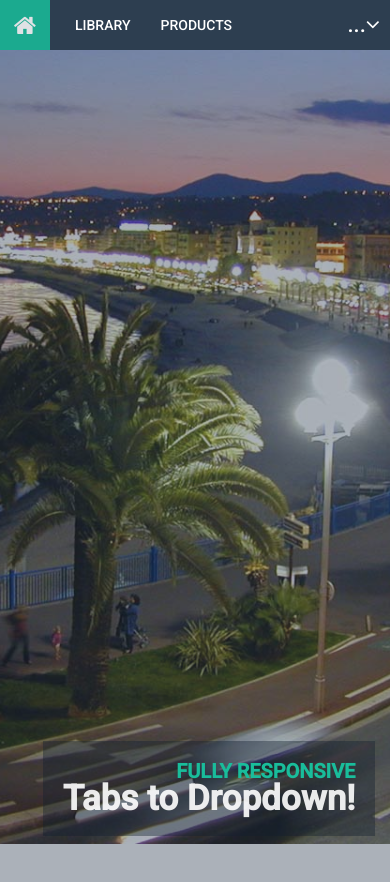
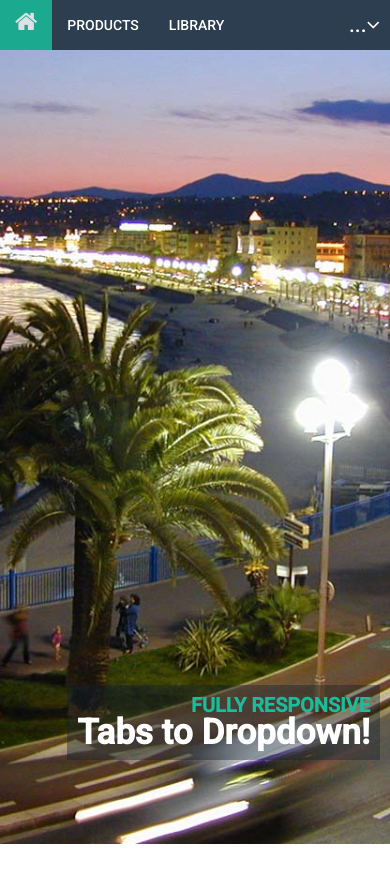
Before and after one commit to cwdx/tabs-to-dropdown, a plain HTML site: page index.html in a window 390 px wide. After the commit the page ends 844 px from the top, so only its background shows below. Drawn offline with nearby package versions, Linux system fonts and the light colour scheme.

Commit message:
Optimalisation

```diff
--- /dev/null
+++ b/css/page.css
@@ -0,0 +1,47 @@
+/* General */
+html,body { min-height:100%; }
+body {
+    background:url(../img/nice-by-night.jpg) no-repeat center / cover;
+    font-family:Roboto, Arial, sans-serif;
+}
+
+/* Main */
+main>h2 {
+    font-size:60px;
+    background:rgba(19, 32, 45,.4);
+    position:absolute;
+    bottom:10%;right:5%;
+    color:#fff;
+    padding:25px;margin:0;
+    text-align:right;
+}
+main>h2>small{
+    font-size:30px;
+    display:block;
+    color:rgba(25, 189, 155,1);
+    text-transform:uppercase;
+}
+
+/* Media Queries */
+@media all and (max-width:699px), all and (max-height:340px) {
+    main>h2 {
+        padding:10px;
+        right:10px;
+        font-size:35px;
+        line-height:35px;
+    }
+    main>h2>small{
+        font-size:20px;
+        line-height:20px;
+    }
+}
+
+/* Transitions */
+main>h2,
+main>h2>small {
+    -webkit-transition:all .2s ease;
+    -moz-transition:all .2s ease;
+    -ms-transition:all .2s ease;
+    -o-transition:all .2s ease;
+    transition:all .2s ease;
+}
--- a/css/tabs-to-dropdown.css
+++ b/css/tabs-to-dropdown.css
@@ -1,305 +1,191 @@
-/*
-
-      TABS TO DROPDOWN
-     fully respsonsive
-   - christian wijnia -
-
-*/
-
-/* General */
-html {
-    -ms-touch-action: manipulation;
-    touch-action: manipulation;
-}
-html,body {
-    height:100%;
-}
-body {
-    background-image:url(../img/nice-by-night.jpg);
-    background-position: 50%;
-    background-repeat: no-repeat;
-    background-size: cover;
-    font-family:Roboto, Arial, serif; font-weight: 500;
-}
-a,button,input[type="button"] {
+.tabs-to-dropdown a,
+.tabs-to-dropdown button,
+.tabs-to-dropdown input[type=button] {
     text-decoration:none;
-    -webkit-tap-highlight-color: transparent;
-    tap-highlight-color: transparent;
-}
-
-/* Header */
-header {
-    background:rgb(45, 62, 80);
-    height:90px;
-    position:relative;
-    z-index:1;
-    transition:all .2s ease;
-}
-header h1#logo {
-    position:absolute;
-    top:0;bottom:0;left:0;
-    width:90px;
-    text-align:center;
-    overflow:hidden;
-    margin:0;
-    transition:all .2s ease
-}
-header h1#logo a {
-    color:#fff;
-    display:block;
-    line-height:90px;
-    transition:all .2s ease;
-    font-size:34px;
-    background:rgb(25, 189, 155);
-}
-header h1#logo a:hover {
-    opacity:.85;
-}
-header h1#logo a:active {
-    opacity:.7;
-    transition:all 0s ease;
+    -webkit-tap-highlight-color:transparent;
+    tap-highlight-color:transparent;
+    -ms-touch-action:manipulation;
+    touch-action:manipulation;
 }
 
 /* Tabs bar */
-.tabs-bar {
+.tabs-to-dropdown {
+    background:rgb(45, 62, 80);
+    position:relative;
+    z-index:9999;
+}
+.tabs-to-dropdown::after {
+    display:block;
+    content:"";
+    width:76px;
     position:absolute;
-    left:90px;right:0;
-    top:0;bottom:0;
-    padding:0 20px;
-    z-index:15;
-    background:rgb(45, 62, 80);
+    right:0;bottom:0;top:0;
+    background:-moz-linear-gradient(left, rgba(45,62,80,0) 0%, rgba(45,62,80,1) 28%, rgba(45,62,80,1) 100%);
+    background:-webkit-gradient(linear, left top, right top, color-stop(0%,rgba(45,62,80,0)), color-stop(28%,rgba(45,62,80,1)), color-stop(100%,rgba(45,62,80,1)));
+    background:-webkit-linear-gradient(left, rgba(45,62,80,0) 0%,rgba(45,62,80,1) 28%,rgba(45,62,80,1) 100%);
+    background:-o-linear-gradient(left, rgba(45,62,80,0) 0%,rgba(45,62,80,1) 28%,rgba(45,62,80,1) 100%);
+    background:-ms-linear-gradient(left, rgba(45,62,80,0) 0%,rgba(45,62,80,1) 28%,rgba(45,62,80,1) 100%);
+    background:linear-gradient(to right, rgba(45,62,80,0) 0%,rgba(45,62,80,1) 28%,rgba(45,62,80,1) 100%);
+}
+.tabs-to-dropdown>.tab-bar {
     overflow:hidden;
+    margin-right:46px;
+    position:relative;
 }
-.tabs-bar .tabs-list-container {
-    width: 99999px;
-}
-.tabs-bar .tabs-list {
+.tabs-to-dropdown>.tab-bar>ul {
+    width:99999px;
     margin:0;padding:0;
     list-style:none;
-    display:inline-block;
 }
-.tabs-bar .tabs-list:after {
+.tabs-to-dropdown>.tab-bar>ul::after{
     display:table;
     content:"";
     clear:both;
 }
-.tabs-bar .tabs-list li {
+.tabs-to-dropdown>.tab-bar>ul>li {
     display:inline-block;
     float:left;
-    opacity:1;
-    transition:all .4s ease;
+    opacity:1;visibility:visible;
 }
-.tabs-bar .tabs-list li.hide{
-    opacity:0;
+.tabs-to-dropdown>.tab-bar>ul>li.ttd-hide{
+    opacity:0;visibility:hidden;
 }
-.tabs-bar .tabs-list li.hide a{
-    cursor:default;
-}
-.tabs-bar .tabs-list li a {
+.tabs-to-dropdown>.tab-bar>ul>li>a {
     display:inline-block;
-    transition:all .2s ease;
     color:rgba(255,255,255,1);
     font-size:16px;
+    text-transform:uppercase;
     padding:0 20px;
-    text-transform:uppercase;
     line-height:90px;
+}
+.tabs-to-dropdown>.tab-bar>ul>li>a:hover { color:rgb(25, 189, 155); }
+.tabs-to-dropdown>.tab-bar>ul>li>a:active { color:rgba(25, 189, 155,.65); }
 
-}
-.tabs-bar .tabs-list li a:hover {
-    color:rgb(25, 189, 155);
-
-}
-.tabs-bar .tabs-list li a:active {
-    transition:all 0 ease;
-    color:rgba(25, 189, 155,.65);
+/* Home button */
+.tabs-to-dropdown>.tab-bar>ul>li>a>.fa {
+    font-size:34px;
+    padding:0 9px;
 }
 
-/* Dropwdown */
-#dropdown-toggle {
+/* Acctive */
+.tabs-to-dropdown>.tab-bar>ul>li.active { background:rgb(25, 189, 155); }
+.tabs-to-dropdown>.tab-bar>ul>li.active:hover { opacity:.85; }
+.tabs-to-dropdown>.tab-bar>ul>li.active:active { opacity:.7; }
+.tabs-to-dropdown>.tab-bar>ul>li.active>a { color:rgba(255,255,255,1); }
+
+/* dropdown */
+.tabs-to-dropdown>.dropdown>button.dropdown-toggle {
     border:0;outline:0;box-shadow:none;
     display:inline-block;
-    transition:all .2s ease;
-    z-index:10;position:relative;
-    text-align:center;
     line-height:90px;
     background:none;
-    padding:0;
     color:rgba(255,255,255,1);
     font-size:25px;
-    margin:0 20px;
+    padding:0 20px; margin:0;
     position:absolute;
     top:0;right:0;
-    opacity:0;
-    cursor:default;
+    z-index:2;
+    cursor:pointer!important;
+    opacity:0;visibility:hidden;
 }
-#dropdown-toggle.show {
-    opacity:1;
-    cursor:pointer;
-}
-#dropdown-toggle:hover {
-    color:rgb(25, 189, 155);
-}
-#dropdown-toggle:active,
-#dropdown-toggle.open{
-    transition:all 0s ease;
-    color:rgba(25, 189, 155,.65);
-}
-.dropdown {
-    position:absolute;
-    top:0;right:0;
-    opacity:0;
-    transition:all .2s ease;
-    z-index:0;
-}
-.dropdown.show {
-    opacity:1;
-}
-.dropdown ul {
+.tabs-to-dropdown>.dropdown.ttd-show>button.dropdown-toggle { opacity:1;visibility:visible; }
+.tabs-to-dropdown>.dropdown>button.dropdown-toggle:hover { color:rgb(25, 189, 155); }
+
+.tabs-to-dropdown>.dropdown>button.dropdown-toggle:active,
+.tabs-to-dropdown>.dropdown>button.dropdown-toggle.ttd-open{ color:rgba(25, 189, 155,.65);}
+
+.tabs-to-dropdown>.dropdown>ul {
     list-style:none;
     margin:0;padding:0;
     position:absolute;
+    z-index:1;
     top:60px;right:0;
     max-width:300px;
-    transition:all .2s ease;
     background:rgba(45, 62, 80,.8);
-    opacity:0;
+    opacity:0;visibility:hidden;
 }
-.dropdown.open ul {
-    opacity:1;
+.tabs-to-dropdown>.dropdown.ttd-open>ul {
+    opacity:1;visibility:visible;
     top:90px;
 }
-.dropdown ul li {
+.tabs-to-dropdown>.dropdown>ul>li {
     margin:0;padding:0;
-    transition:all .4s ease;
-    opacity:0;
+    opacity:0;visibility:hidden;
     max-height:0;
-    float:left;
-    width:100%;
-    position:relative;
+}
+.tabs-to-dropdown>.dropdown.ttd-open>ul>li.ttd-show{
+    opacity:1;visibility:visible;
+    max-height:50px;
+}
+.tabs-to-dropdown>.dropdown>ul>li>a {
+    display:block;
+    white-space:nowrap;
     overflow:hidden;
-}
-.dropdown ul li.show{
-    opacity:1;
-    max-height:50px;
-    float:none;
-}
-.dropdown ul li a {
-    display:block;
-    transition:all .2s ease;
-    white-space: nowrap;
-    overflow: hidden;
-    text-overflow: ellipsis;
+    text-overflow:ellipsis;
     color:rgba(255,255,255,1);
     padding:15px 15px;
     text-transform:uppercase;
     font-size:14px;
     line-height:18px;
-    cursor:default;
 }
-.dropdown.open ul li a {
-    cursor:pointer;
-}
-.dropdown ul li:hover a {
-    background:rgb(25, 189, 155);
-}
-.dropdown ul li:active a {
-    background:rgba(25, 189, 155,.65);
-}
+.tabs-to-dropdown>.dropdown.ttd-open>ul>li>a:hover { background:rgb(25, 189, 155); }
+.tabs-to-dropdown>.dropdown.ttd-open>ul>li>a:active { background:rgba(25, 189, 155,.65);}
 
-/* Main */
-main{
-    height: 100%;
-    display: table;
-    width: 100%;
-    z-index: 0;
-    position: absolute;
-    top: 0;
-    bottom: 0;
-    left: 0;
-    right: 0;
-    padding-top: 90px;
-    background:rgba(45, 62, 80,.4);
-    transition:all .2s ease;
-}
-main article {
-    display:table-cell;
-    vertical-align:bottom;
-    color:rgba(255,255,255,.9);
-    text-align:right;
-    padding:7.5% 5%;
-    transition:all .2s ease;
-}
-main article h2 {
-    padding:20px;
-    font-size:60px;
-    background:rgba(19, 32, 45,.4);
-    display:inline-block;
-    transition:all .2s ease;
-}
-main article h2 small{
-    font-size:30px;
-    display:block;
-    color:rgba(25, 189, 155,1);
-    text-transform:uppercase;
-    transition:all .2s ease;
-}
-@media all and (max-width: 699px) {
-    /* header */
-    header {
-        height:50px;
+/* Media Queries */
+@media all and (max-width:699px) {
+    /* Tabs bar */
+    .tabs-to-dropdown>.tab-bar {
+        margin-right:37px;
     }
-    header h1#logo {
-        width:50px;
-    }
-    header h1#logo a {
-        line-height:50px;
-        font-size:24px;
-    }
-
-    /* Tabs bar */
-    .tabs-bar {
-        left:50px;
-        padding:0 20px 0 10px;
-    }
-    .tabs-bar .tabs-list li a {
+    .tabs-to-dropdown>.tab-bar>ul>li>a {
         font-size:14px;
         padding:0 15px;
         line-height:50px;
     }
-
+    .tabs-to-dropdown>.tab-bar>ul>li>a>.fa {
+        font-size:24px;
+        padding:0;
+    }
     /* Dropdown */
-    #dropdown-toggle {
+    .tabs-to-dropdown>.dropdown>button.dropdown-toggle {
         line-height:50px;
-        font-size:22px;
-        margin:0 10px;
+        font-size:21px;
+        padding:0 10px;
     }
-    .dropdown ul {
+    .tabs-to-dropdown>.dropdown>ul {
         top:30px
     }
-    .dropdown.open ul {
+    .tabs-to-dropdown>.dropdown.ttd-open>ul {
         top:50px;
     }
-    .dropdown ul li a {
+    .tabs-to-dropdown>.dropdown>ul>li>a {
         padding:10px;
         font-size:12px;
         line-height:16px;
     }
+}
 
-    /* Main */
-    main{
-        padding-top: 50px;
-    }
-    main article {
-        padding:7.5% 3.75%;
-    }
-    main article h2 {
-        padding:20px;
-        font-size:35px;
-        line-height:35px;
-    }
-    main article h2 small{
-        font-size:20px;
-        display:block;
-        line-height:20px;
-    }
-};
+/* Transition */
+.tabs-to-dropdown>.tab-bar>ul>li,
+.tabs-to-dropdown>.tab-bar>ul>li>a,
+.tabs-to-dropdown>.tab-bar>ul>li>a>.fa,
+.tabs-to-dropdown>.dropdown>button.dropdown-toggle,
+.tabs-to-dropdown>.dropdown>ul,
+.tabs-to-dropdown>.dropdown>ul>li,
+.tabs-to-dropdown>.dropdown>ul>li>a {
+    -webkit-transition:all .2s ease;
+    -moz-transition:all .2s ease;
+    -ms-transition:all .2s ease;
+    -o-transition:all .2s ease;
+    transition:all .2s ease;
+}
+.tabs-to-dropdown>.tab-bar>ul>li.active:active,
+.tabs-to-dropdown a:active,
+.tabs-to-dropdown button:active,
+.tabs-to-dropdown input[type=button] {
+    -webkit-transition:none;
+    -moz-transition:none;
+    -ms-transition:none;
+    -o-transition:all 0 ease;
+    transition:none;
+}
--- a/index.html
+++ b/index.html
@@ -2,43 +2,41 @@
 <html>
     <head>
         <!--[if lt IE 9]>
-            <script src="http://cdnjs.cloudflare.com/ajax/libs/html5shiv/r29/html5.min.js"></script>
+            <script src="//cdnjs.cloudflare.com/ajax/libs/html5shiv/r29/html5.min.js"></script>
+            <script src="//cdnjs.cloudflare.com/ajax/libs/respond.js/1.4.2/respond.js"></script>
         <![endif]-->
         <title>Tabs to Dropdown</title>
-        <meta name="viewport" content="width=device-width, initial-scale=1.0, maximum-scale=1.0, user-scalable=no" />
+        <meta name="viewport" content="width=device-width, initial-scale=1.0, maximum-scale=1.0, user-scalable=no">
+        <link rel="icon" href="favicon.ico" type="image/x-icon">
+        <link rel="stylesheet" href="//cdnjs.cloudflare.com/ajax/libs/normalize/3.0.1/normalize.min.css">
         <link rel="stylesheet" href="//fonts.googleapis.com/css?family=Roboto:500">
-        <link rel="stylesheet" href="//cdnjs.cloudflare.com/ajax/libs/normalize/3.0.1/normalize.min.css">
         <link rel="stylesheet" href="//netdna.bootstrapcdn.com/font-awesome/4.0.3/css/font-awesome.css">
+        <link rel="stylesheet" href="css/page.css">
         <link rel="stylesheet" href="css/tabs-to-dropdown.css">
     </head>
     <body>
-
-        <header>
-            <h1 id="logo"><a class="fa fa-home" href="#"></a></h1>
-            <nav class="tabs-bar">
-                <div class="tabs-list-container">
-                    <ul class="tabs-list">
-                        <li><a href="http://google.com">Library</a></li>
-                        <li><a href="http://google.com">Products</a></li>
-                        <li><a href="http://google.com">Strategy for succes!</a></li>
-                        <li><a href="http://google.com">Case studies</a></li>
-                        <li><a href="http://google.com">Contact</a></li>
-                    </ul>
-                </div>
-                <button id="dropdown-toggle">...<span class="fa fa-angle-down"></span></button>
+        <header class="tabs-to-dropdown">
+            <nav class="tab-bar">
+                <ul>
+                    <li class="active"><a href="#"><span class="fa fa-home"></span></a></li>
+                    <li><a href="#0">Products</a></li>
+                    <li><a href="#0">Library</a></li>
+                    <li><a href="#0">Strategy for succes!</a></li>
+                    <li><a href="#0">Case studies</a></li>
+                    <li><a href="#0">Join us</a></li>
+                    <li><a href="#0">Contact</a></li>
+                </ul>
             </nav>
             <div class="dropdown">
+                <button class="dropdown-toggle">...<span class="fa fa-angle-down"></span></button>
                 <ul></ul>
             </div>
         </header>
+
         <main>
-            <article>
-                <h2>
-                    <small>Fully responsive</small>
-                    Tabs to Dropdown!
-                </h2>
-            </article>
+            <h2><small>Fully responsive</small> Tabs to Dropdown!</h2>
         </main>
+
         <!-- Scripts -->
         <script src="//code.jquery.com/jquery-1.11.0.min.js"></script>
         <script src="js/tabs-to-dropdown.js"></script>
--- a/js/tabs-to-dropdown.js
+++ b/js/tabs-to-dropdown.js
@@ -1,45 +1,41 @@
-var tabbar         = $(".tabs-bar"),
-    tabList        = tabbar.children(".tabs-list-container").children(".tabs-list"),
-    tabListItem    = tabList.children("li"),
+$(function() {
+    $(".tabs-to-dropdown").each(function() {
+        var resizeTimeout   = 5;
 
-    dropdownToggle      = $("#dropdown-toggle"),
-    dropdown            = $(".dropdown"),
-    dropdownToBeToggled = $(".dropdown,#dropdown-toggle"),
-    dropdownList        = dropdown.children("ul");
+        var tabBar          = $(this).children(".tab-bar");
+        var tabList         = tabBar.children("ul");
+        var tabListItem     = tabList.children("li");
 
-var tabsToList = function() {
-    var tabbarMargin = parseInt(tabbar.css("left")) + parseInt(tabbar.css("right")),
-        tabbarWidth  = tabbar.width() + tabbarMargin;
+        var dropdown        = $(this).children(".dropdown");
+        var dropdownToggle  = dropdown.children(".dropdown-toggle");
+        var dropdownList    = dropdown.children("ul");
 
+        var tabsToDropdown  = function() {
+            var tabBarWidth = tabBar.width();
             tabListItem.each(function(index) {
-        var dropdownListItem = dropdownList.children("li:eq("+index+")"),
-            tabListItemOffset    = $(this).offset().left + $(this).outerWidth();
+                var dropdownListItem  = dropdownList.children("li").eq(index);
+                var tabListItemOffset = $(this).position().left + $(this).outerWidth();
 
-        if (tabListItemOffset >= tabbarWidth) {
-            $(this).addClass("hide").find("a");
-            dropdownListItem.addClass("show");
+                if (tabListItemOffset >= tabBarWidth) {
+                    $(this).addClass("ttd-hide"); dropdownListItem.addClass("ttd-show");
                 } else {
-            $(this).removeClass("hide");
-            dropdownListItem.removeClass("show");
+                    $(this).removeClass("ttd-hide"); dropdownListItem.removeClass("ttd-show");
                 }
             });
-    tabList.children(".hide").length != 0 ?
-    dropdownToBeToggled.addClass("show") :dropdownToBeToggled.removeClass("show");
+            tabList.children(".ttd-hide").length != 0 ? dropdown.addClass("ttd-show"): dropdown.removeClass("ttd-show");
         };
-$(window).on("load resize", tabsToList);
+        tabListItem.clone().appendTo(dropdownList);
 
-$(function(){
-    tabListItem.on("hover click touchstart",function(e) { if ($(this).is(".hide")) e.preventDefault() });
-    dropdownList.on("hover click touchstart",function(e) { if ($(this).parent().not(".open")) e.preventDefault() });
-    tabListItem.clone().appendTo(dropdownList);
-    dropdownList.click(function(e) { e.stopPropagation() });
+        tabsToDropdown();
+        $(window).bind("resize", function(){
+            if(typeof sizeWait != "undefined") { clearTimeout(sizeWait) };
+            sizeWait = setTimeout(function(){
+                tabsToDropdown();
+                console.log("resized!")
+            },resizeTimeout);
+        });
 
-    dropdownToggle.click(function(e) {
-        e.stopPropagation();
-        if (dropdownToBeToggled.is(".show")) dropdownToBeToggled.toggleClass("open");
+        dropdownToggle.click(function(e) { dropdown.toggleClass("ttd-open"); e.stopPropagation() });
+        $(document,"body").click(function() { dropdown.removeClass("ttd-open") });
     });
-    $(document).on("click ", function() {
-        if (dropdownToBeToggled.is(".show")) dropdownToBeToggled.removeClass("open");
 });
-})
-// christian wijnia
```
Also changed, not shown: favicon.ico (added). Lines whose indentation alone changed are shown as unchanged.
